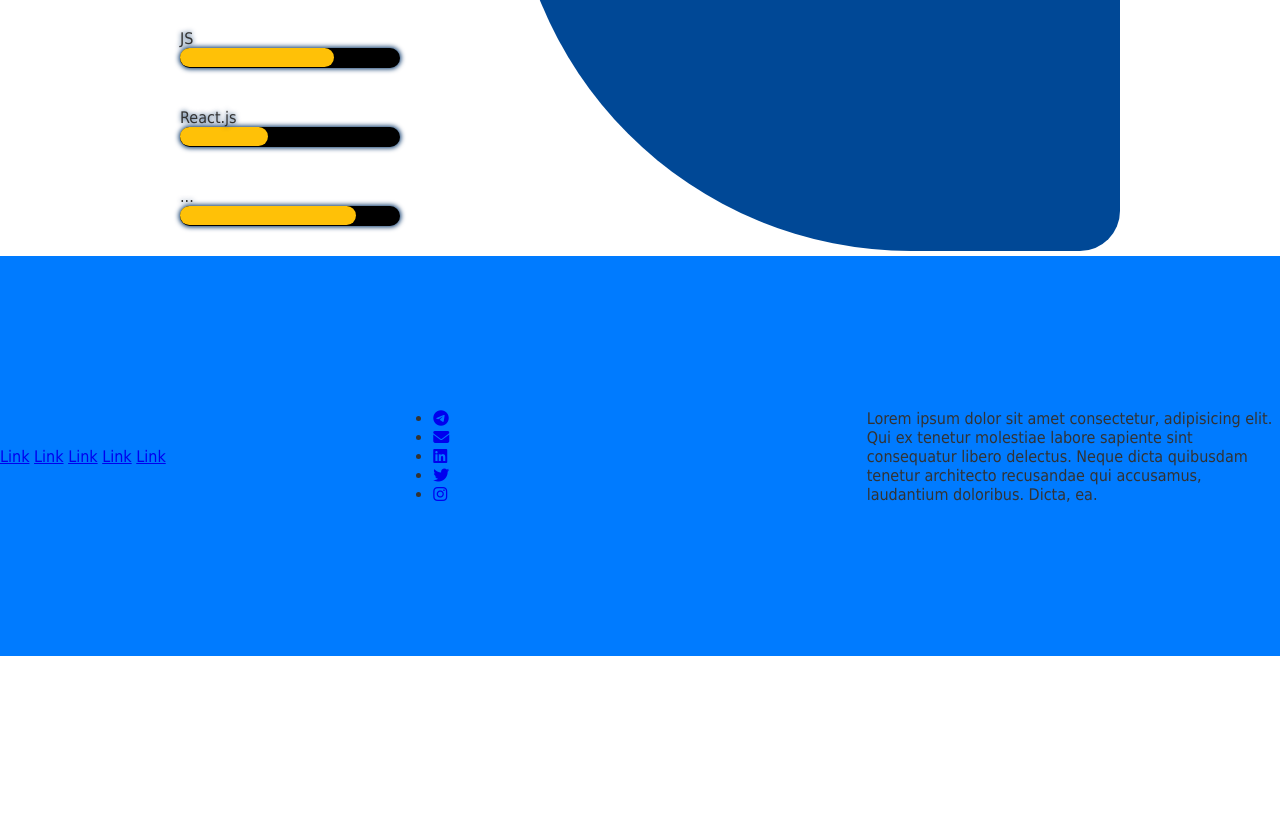
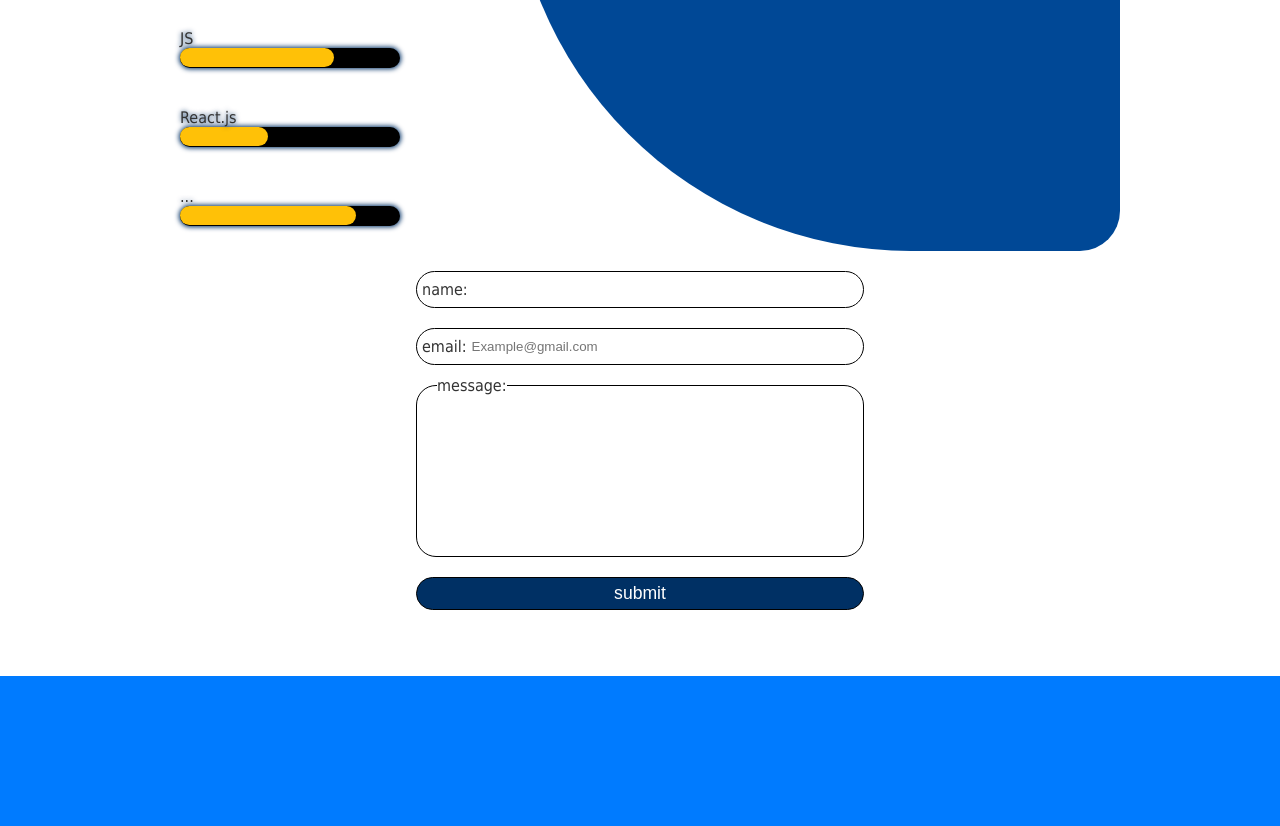
Before and after one commit to Nima-Chenarani-1386/project_1, a plain HTML site: page index.html in a window 1280 px wide. Shown: the part 1016-1842 px from the top of the page. Before the commit the page ends 1672 px from the top, so only its background shows below. Drawn offline with Linux system fonts and the light colour scheme.

Commit message:
Update index.html

```diff
--- a/css/style.css
+++ b/css/style.css
@@ -72,15 +72,33 @@ body.dark__mode #skills .container .skill .skill__bar {
     box-shadow: 0 0 5px 1px white;
 }
 
+body.dark__mode #contact__me .container .form__group:hover .input,
+body.dark__mode #contact__me .container .form__group .input:focus{
+    color: #FFC107;
+}
+
+body.dark__mode #contact__me .container .form__group{
+    color: black;
+}
+
+body.dark__mode #contact__me .container .form__group #message__title{
+    color: white;
+}
+
+body.dark__mode #contact__me .container .form__group #message__title{
+    background-color: var(--background-dark);
+}
+
 body.dark__mode footer {
     background-color: var(--primary-dark);
 }
 
 /* Header */
-header{
+header {
     position: sticky;
 }
-nav{
+
+nav {
     background-color: transparent;
     border-bottom: 1px solid black;
     line-height: 40px;
@@ -89,6 +107,13 @@ nav{
     align-items: center;
     margin-bottom: 5px;
     z-index: 10;
+}
+
+nav.fixed {
+    position: fixed;
+    top: 0;
+    left: 0;
+    right: 0;
 }
 
 nav li {
@@ -293,7 +318,7 @@ nav ul li a.active__link {
     z-index: 0;
 }
 
-#profilio .container .card__container{
+#profilio .container .card__container {
     position: absolute;
     width: 100%;
     height: 100%;
@@ -304,7 +329,7 @@ nav ul li a.active__link {
 
 #profilio .container .card {
     position: relative;
-    width: 300px;
+    width: 70%;
     height: 350px;
     overflow: hidden;
     box-shadow: 0 0 5px 0 black;
@@ -340,6 +365,7 @@ nav ul li a.active__link {
     text-align: center;
     background: linear-gradient(0deg, rgba(0, 0, 0, 0.8), rgba(255, 255, 255, 0.5));
     color: white;
+
     transition: bottom 0.2s ease;
     -webkit-transition: bottom 0.2s ease;
     -moz-transition: bottom 0.2s ease;
@@ -347,7 +373,7 @@ nav ul li a.active__link {
     -o-transition: bottom 0.2s ease;
 }
 
-#profilio .container .card .card__mask .demo{
+#profilio .container .card .card__mask .demo {
     background-color: black;
     color: white;
     width: 60%;
@@ -369,7 +395,7 @@ nav ul li a.active__link {
     -o-border-radius: 50px;
 }
 
-#profilio .container .card .card__mask .demo:hover{
+#profilio .container .card .card__mask .demo:hover {
     background-color: white;
     color: black;
 }
@@ -487,18 +513,87 @@ footer .footer__section:nth-child(3) {
 @media (max-width: 768px) {
     footer {
         flex-direction: column;
-        /* تغییر جهت به عمودی */
     }
 
     .footer-section {
         border-right: none;
-        /* حذف خط جداکننده */
         border-bottom: 1px solid #555;
-        /* اضافه کردن خط جداکننده پایینی */
     }
 
     .footer-section:last-child {
         border-bottom: none;
-        /* حذف خط جداکننده برای آخرین بخش */
     }
 }
+
+/* Contact me */
+#contact__me {
+    width: 100%;
+    height: 400px;
+    flex-direction: column;
+    margin-top: 5px;
+}
+
+#contact__me .container {
+    width: 70%;
+    height: 100%;
+    margin: 20px auto;
+}
+
+#contact__me .container .form__group{
+    width: 50%;
+    padding: 5px;
+    margin: 20px auto;
+    border: 1px solid black;
+    background-color: white;
+    display: flex;
+    align-items: center;
+    justify-content: space-evenly;
+    position: relative;
+
+    border-radius: 20px;
+    -webkit-border-radius: 20px;
+    -moz-border-radius: 20px;
+    -ms-border-radius: 20px;
+    -o-border-radius: 20px;
+}
+
+#contact__me .container .form__group .input{
+    width: 100%;
+    height: 100%;
+    margin: 5px;
+    border: none;
+}
+
+#contact__me .container .form__group #message__input{
+    resize: none;
+    width: 100%;
+    height: 100%;
+    margin: 5px;
+}
+
+#contact__me .container .form__group #message__title{
+    position: absolute;
+    top: -10px;
+    left: 20px;
+    background-color: white;
+}
+
+#contact__me .container #submit{
+    width: 50%;
+    padding: 5px;
+    margin: 20px auto;
+    border: 1px solid black;
+    background-color: var(--negative-light);
+    color: white;
+    display: flex;
+    align-items: center;
+    justify-content: space-evenly;
+    position: relative;
+    font-size: 1.1em;
+
+    border-radius: 20px;
+    -webkit-border-radius: 20px;
+    -moz-border-radius: 20px;
+    -ms-border-radius: 20px;
+    -o-border-radius: 20px;
+}
--- a/index.html
+++ b/index.html
@@ -53,7 +53,8 @@
 
                     <div class="card">
                         <div class="card__content">
-                            <img src="https://encrypted-tbn0.gstatic.com/images?q=tbn:ANd9GcS-xFiBg5Cs6T6-BLOzLvGAmvbKZHzDHhv5oQ&s" alt="weather sample project">
+                            <img src="https://encrypted-tbn0.gstatic.com/images?q=tbn:ANd9GcS-xFiBg5Cs6T6-BLOzLvGAmvbKZHzDHhv5oQ&s"
+                                alt="weather sample project">
                         </div>
                         <div class="card__mask">
                             <h3>Sample text... </h3>
@@ -64,7 +65,8 @@
 
                     <div class="card">
                         <div class="card__content">
-                            <img src="https://encrypted-tbn0.gstatic.com/images?q=tbn:ANd9GcS-xFiBg5Cs6T6-BLOzLvGAmvbKZHzDHhv5oQ&s" alt="weather sample project">
+                            <img src="https://encrypted-tbn0.gstatic.com/images?q=tbn:ANd9GcS-xFiBg5Cs6T6-BLOzLvGAmvbKZHzDHhv5oQ&s"
+                                alt="weather sample project">
                         </div>
                         <div class="card__mask">
                             <h3>Sample text... </h3>
@@ -75,7 +77,8 @@
 
                     <div class="card">
                         <div class="card__content">
-                            <img src="https://encrypted-tbn0.gstatic.com/images?q=tbn:ANd9GcS-xFiBg5Cs6T6-BLOzLvGAmvbKZHzDHhv5oQ&s" alt="weather sample project">
+                            <img src="https://encrypted-tbn0.gstatic.com/images?q=tbn:ANd9GcS-xFiBg5Cs6T6-BLOzLvGAmvbKZHzDHhv5oQ&s"
+                                alt="weather sample project">
                         </div>
                         <div class="card__mask">
                             <h3>Sample text... </h3>
@@ -121,6 +124,26 @@
                 </div>
             </div>
         </section>
+        <section id="contact__me">
+            <div class="container">
+
+                <form id="contact__me" method="post">
+                    <div class="form__group">
+                        <label for="name__input">name: </label>
+                        <input type="text" name="name__input" class="input" id="name__input">
+                    </div>
+                    <div class="form__group">
+                        <label for="">email: </label>
+                        <input type="email" name="email__input" class="input" id="email__input" placeholder="Example@gmail.com">
+                    </div>
+                    <div class="form__group">
+                        <label for="message__input" id="message__title">message: </label>
+                        <textarea name="message__input" id="message__input" cols="30" rows="10"></textarea>
+                    </div>
+                    <button id="submit"> submit </button>
+                </form>
+            </div>
+        </section>
 
         <footer>
             <div id="links" class="footer__section">
--- a/js/script.js
+++ b/js/script.js
@@ -1,9 +1,17 @@
 // definde variables
 const theme_toggle_button = document.getElementById('theme__toggle');
 const body = document.body;
-const nav = document.getElementById('navbar');
+// const nav = document.getElementById('navbar');
 
 // Click functions
 theme_toggle_button.addEventListener('click', () => {
     document.body.classList.toggle('dark__mode')
 });
+
+window.addEventListener('scroll', () => {
+    if (window.scroll >= 100) {
+        document.querySelector('#navbar').classList.add('fixed');
+    } else {
+        document.querySelector('#navbar').classList.remove('fixed');
+    }
+});
```
